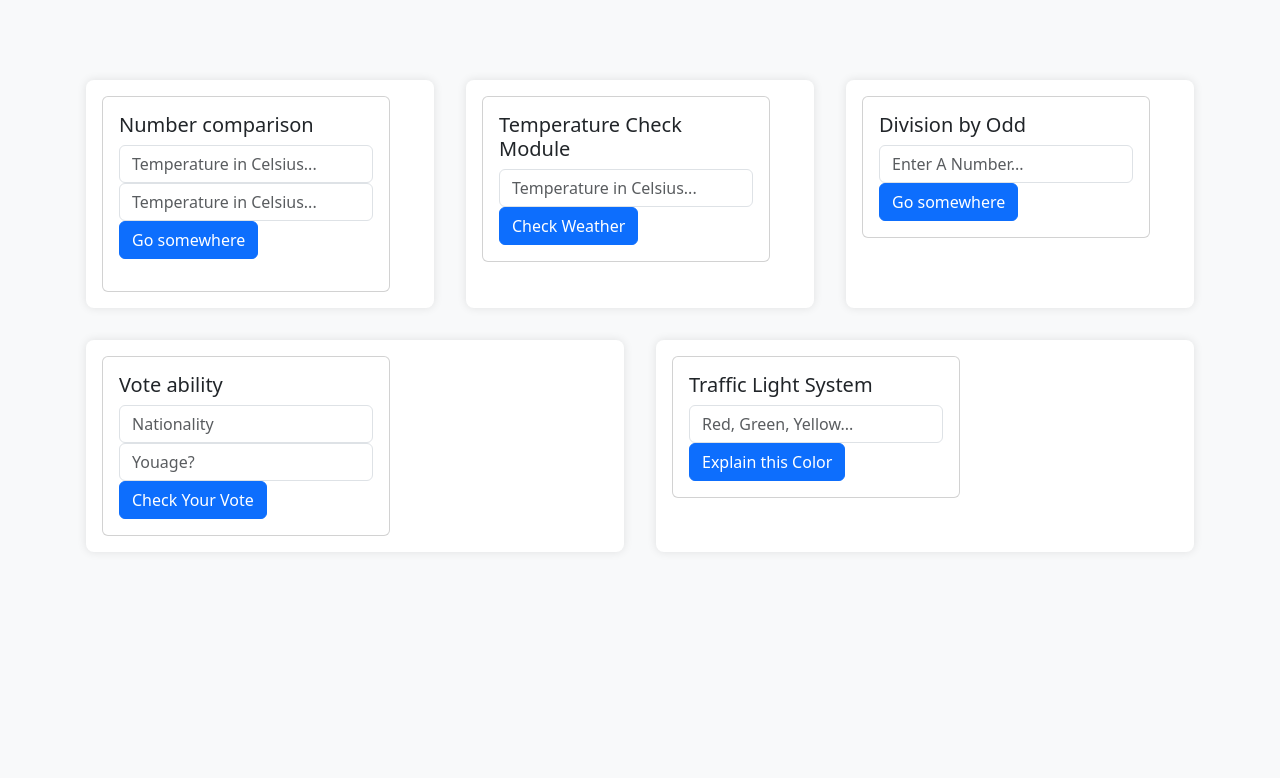
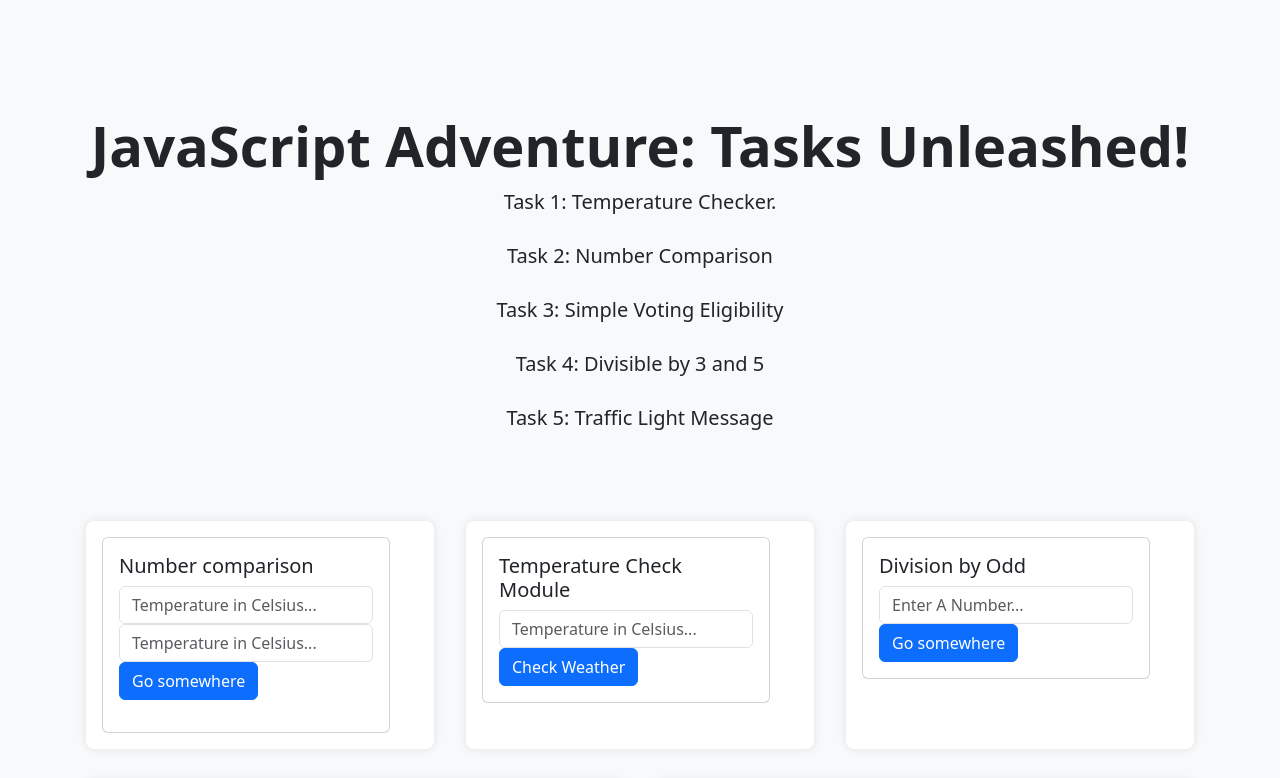
Before and after one commit to HuzaifaIshaq/JavaScriptTask, a plain HTML site: page FirstTask.html in a window 1280 px wide. Shown: the top 778 px of the page. Drawn offline with nearby package versions, Linux system fonts and the light colour scheme.

Commit message:
another touch

```diff
--- a/FirstTask.html
+++ b/FirstTask.html
@@ -26,6 +26,19 @@
 </head>
 
 <body>
+
+    <section class="py-5 text-center bg-light">
+  <div class="container">
+    <h1 class="display-4 fw-bold"> JavaScript Adventure: Tasks Unleashed!</h1>
+    <p class="lead mb-4">Task 1: Temperature Checker.</p>
+    <p class="lead mb-4">Task 2: Number Comparison</p>
+    <p class="lead mb-4">Task 3: Simple Voting Eligibility</p>
+    <p class="lead mb-4">Task 4: Divisible by 3 and 5</p>
+    <p class="lead mb-4">Task 5: Traffic Light Message</p>
+
+  </div>
+</section>
+
     <div class="container">
         <div class="row justify-content-md-center">
 
```
